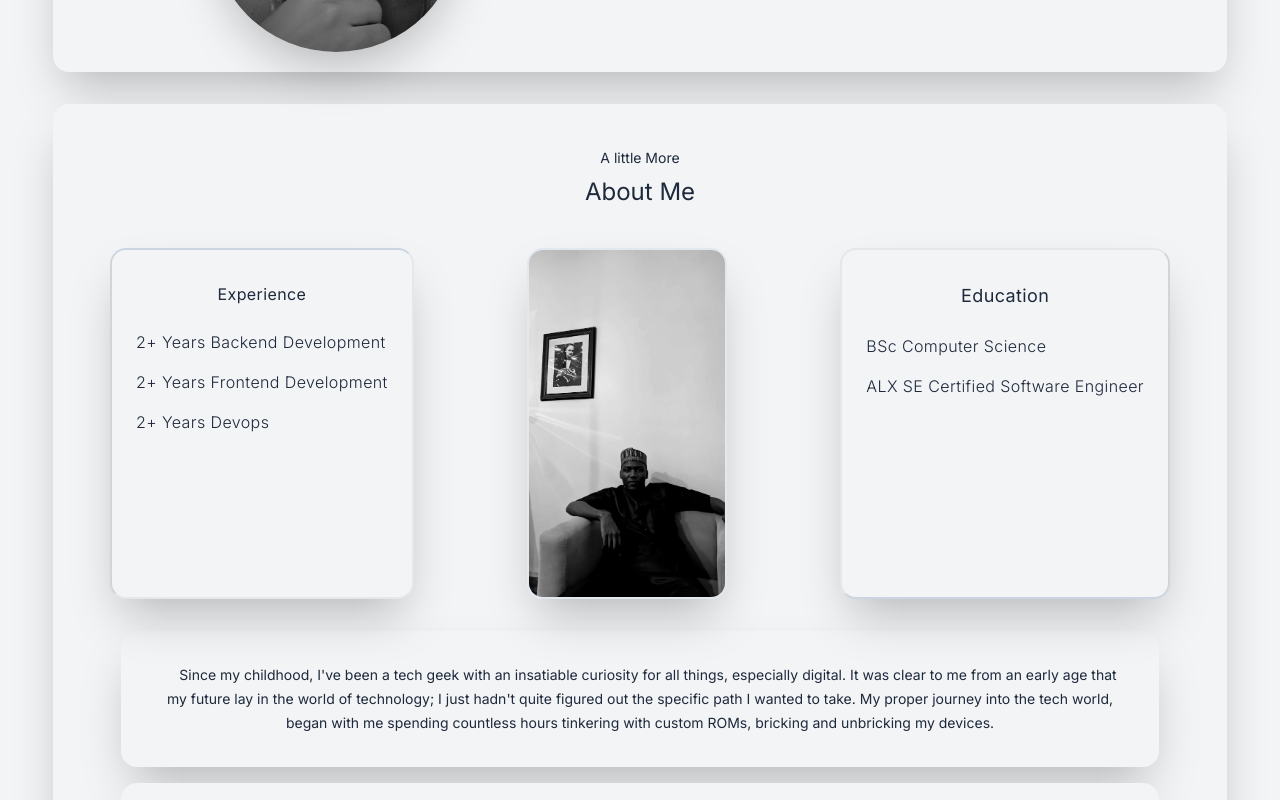
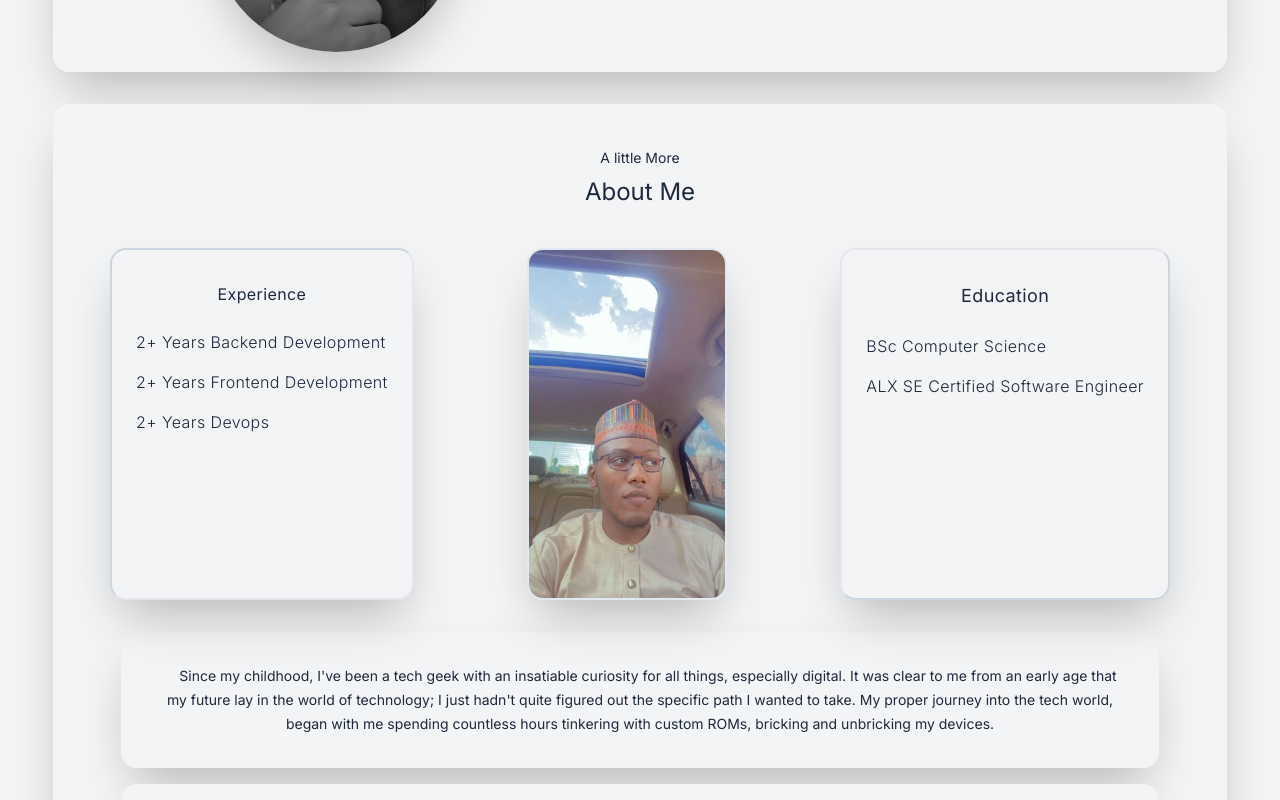
Before and after one commit to captjay98/portfolio, a Next.js app: page / in a window 1280 px wide. Shown: the part 572-1372 px from the top of the page. Built offline with nearby package versions, Linux system fonts and the light colour scheme.

Commit message:
updTED MEDIA

```diff
--- a/components/about.jsx
+++ b/components/about.jsx
@@ -23,7 +23,7 @@ const About = () => {
         </div>
         <div className=" my-4 ">
           <Image
-            src="/jamal2.jpg"
+            src="/jay2.jpg"
             className="rounded-2xl border-2 border-slate-200 dark:border-slate-800 shadow-2xl "
             width={200}
             height={150}
```
Also changed, not shown: public/jay.jpg (added), public/jay2.jpg (added).
